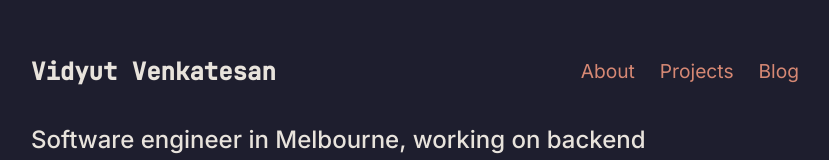
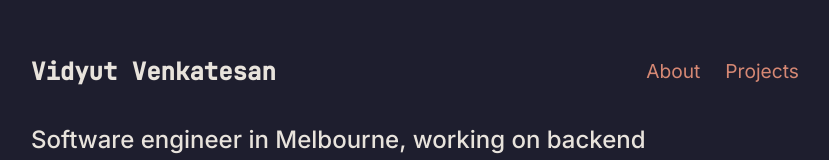
Before and after one commit to Vidyut01/Vidyut-Portfolio, an Astro site: page / in a window 1280 px wide. Shown: the top 160 px of the page, without its empty margins (225-1054 px from the left). Built offline with nearby package versions, Linux system fonts and the light colour scheme; Astro itself is replaced by a stand-in of ours.

Commit message:
Temporarily commented blog, will do later

```diff
--- a/src/components/Nav.astro
+++ b/src/components/Nav.astro
@@ -3,7 +3,8 @@
     <div class="nav-link-container">
         <a href="/about" class="nav-link">About</a>
         <a href="/projects" class="nav-link">Projects</a>
-        <a href="/blog" class="nav-link">Blog</a>
+        <!-- TODO Blog Section -->
+        <!-- <a href="/blog" class="nav-link">Blog</a> -->
     </div>
 </nav>
 
```
